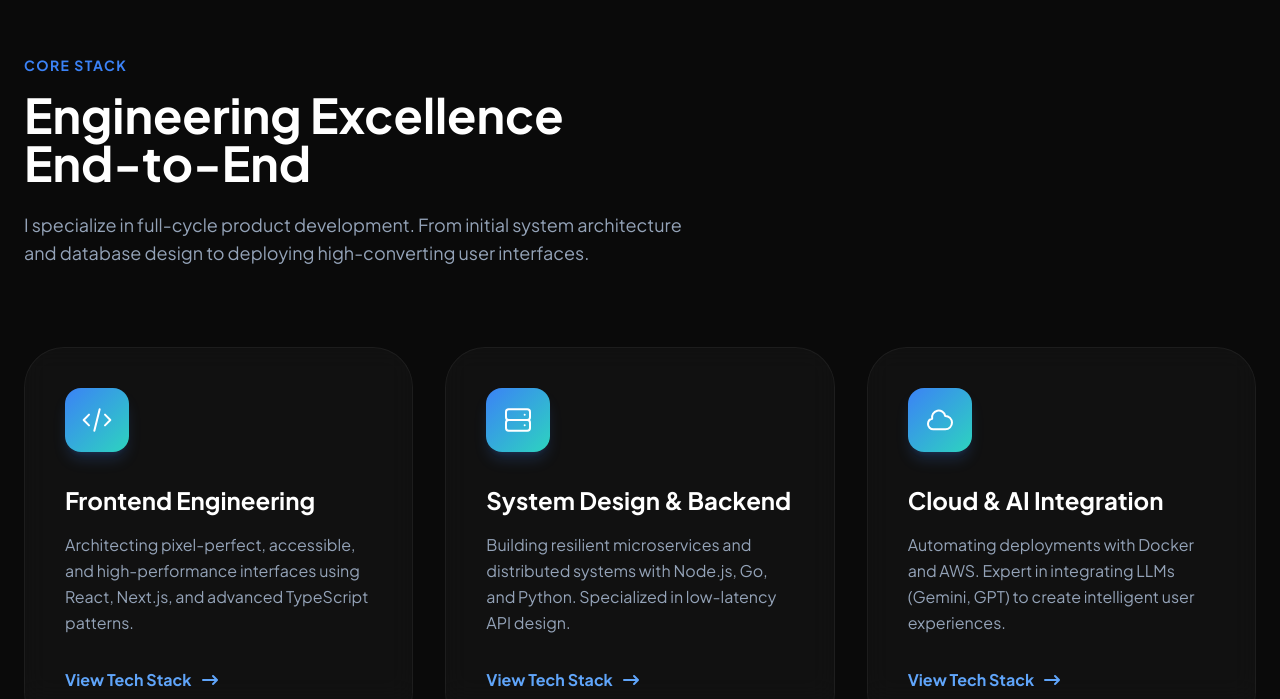
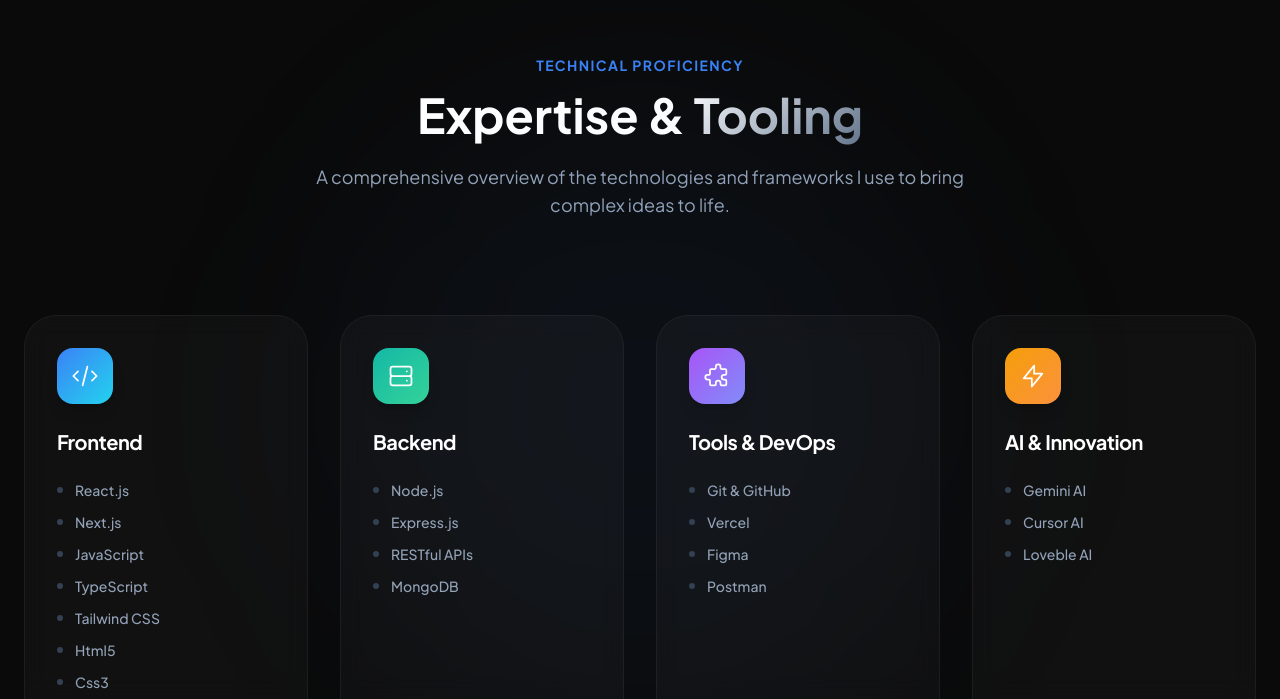
Before and after one commit to KavinMahi/kavi, a React (Vite) app: page / in a window 1280 px wide. Shown: the part 2101-2800 px from the top of the page. Built offline with nearby package versions, Linux system fonts and the light colour scheme.

Commit message:
feat: Remove unused sections from main layout
Removes the 'Services' and 'Testimonials' components from the main App layout. These sections are not currently utilized and their removal simplifies the application's structure.

```diff
--- a/App.tsx
+++ b/App.tsx
@@ -1,4 +1,3 @@
-
 import React, { useState } from 'react';
 import Navbar from './components/Navbar';
 import Hero from './components/Hero';
@@ -6,8 +5,6 @@
 import Stats from './components/Stats';
 import About from './components/About';
 import Skills from './components/Skills';
-import Services from './components/Services';
-import Testimonials from './components/Testimonials';
 import Contact from './components/Contact';
 import AIAssistant from './components/AIAssistant';
 import Footer from './components/Footer';
@@ -29,10 +26,8 @@
         <Hero onCtaClick={() => setIsChatOpen(true)} />
         <Stats />
         <About />
-        <Services />
         <Skills />
         <MyWork />
-        <Testimonials />
         <Contact />
       </main>
 
```
